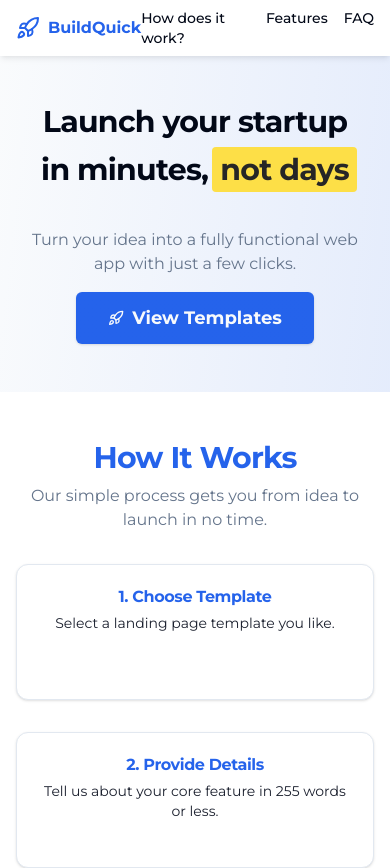
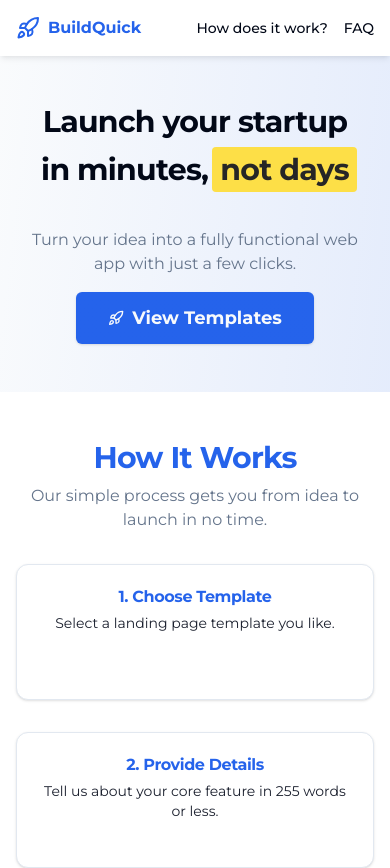
Before and after one commit to OrelsProjects/build-quick, a Next.js app: page / in a window 390 px wide. Shown: the top 868 px of the page. Built offline with nearby package versions, Linux system fonts and the light colour scheme; no server answers; the database is empty.

Commit message:
Fix mobile design

```diff
--- a/src/app/page.tsx
+++ b/src/app/page.tsx
@@ -80,7 +80,7 @@ export default function Component() {
             How does it work?
           </a>
           <a
-            className="text-sm font-medium hover:text-primary transition-colors cursor-pointer"
+            className="text-sm font-medium hover:text-primary transition-colors cursor-pointer hidden md:inline-block"
             onClick={(e) => {
               e.preventDefault();
               document?.getElementById("Features")?.scrollIntoView({
```
